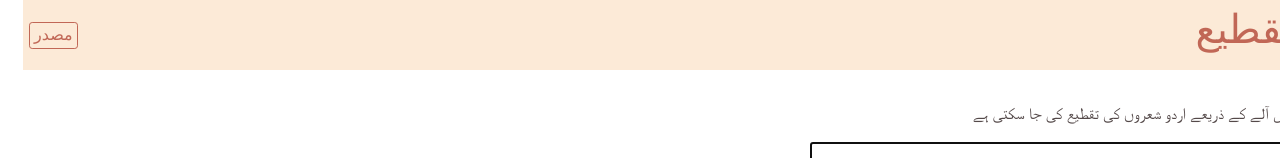
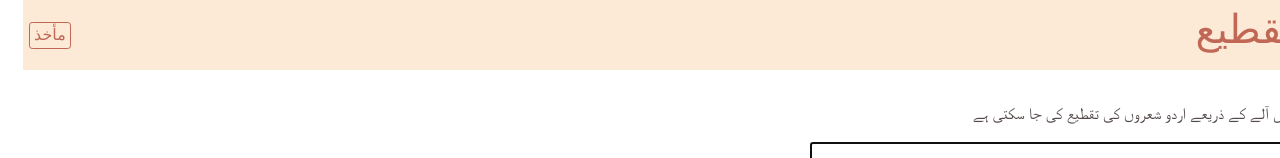
Before and after one commit to asim-imam/taqti-app, a React (Create React App) app: page / in a window 1280 px wide. Shown: the top 158 px of the page. Built offline with nearby package versions, Linux system fonts and the light colour scheme; a web font is replaced by a local one.

Commit message:
Changed caption to ma'khaz

```diff
--- a/src/resources.js
+++ b/src/resources.js
@@ -2,7 +2,7 @@ export default class Res {
   static headerTitle = "تقطيع";
   static topCaption = "اس آلے کے ذریعے اردو شعروں کی تقطیع کی جا سکتی ہے";
   static resultCaption = "نتائج";
-  static captionSrcLink = "مصدر";
+  static captionSrcLink = "مأخذ";
   static modalCaption = "انگریزی کلیدوں سے اردو حروف لکھنے کا نقشہ";
   static warningModalCaption = "انتباہ";
   static warningModalMessage =
```
